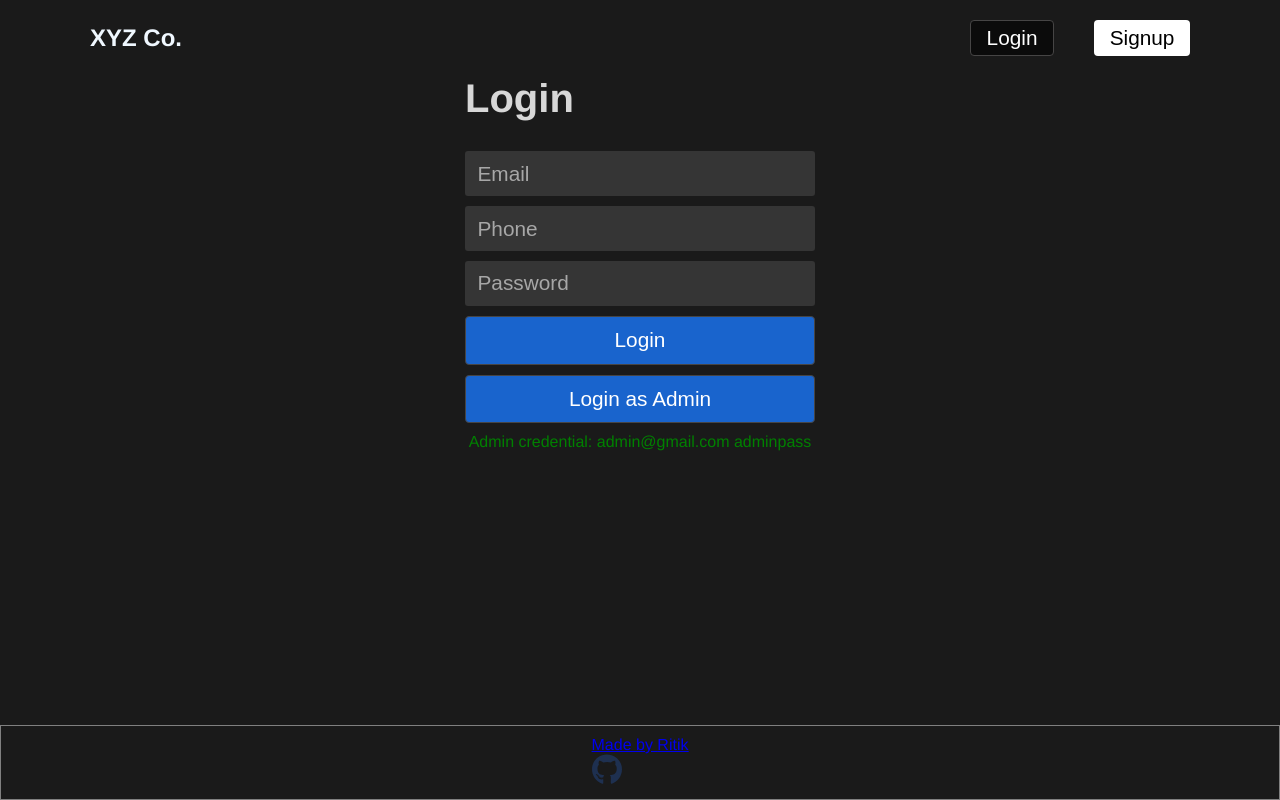
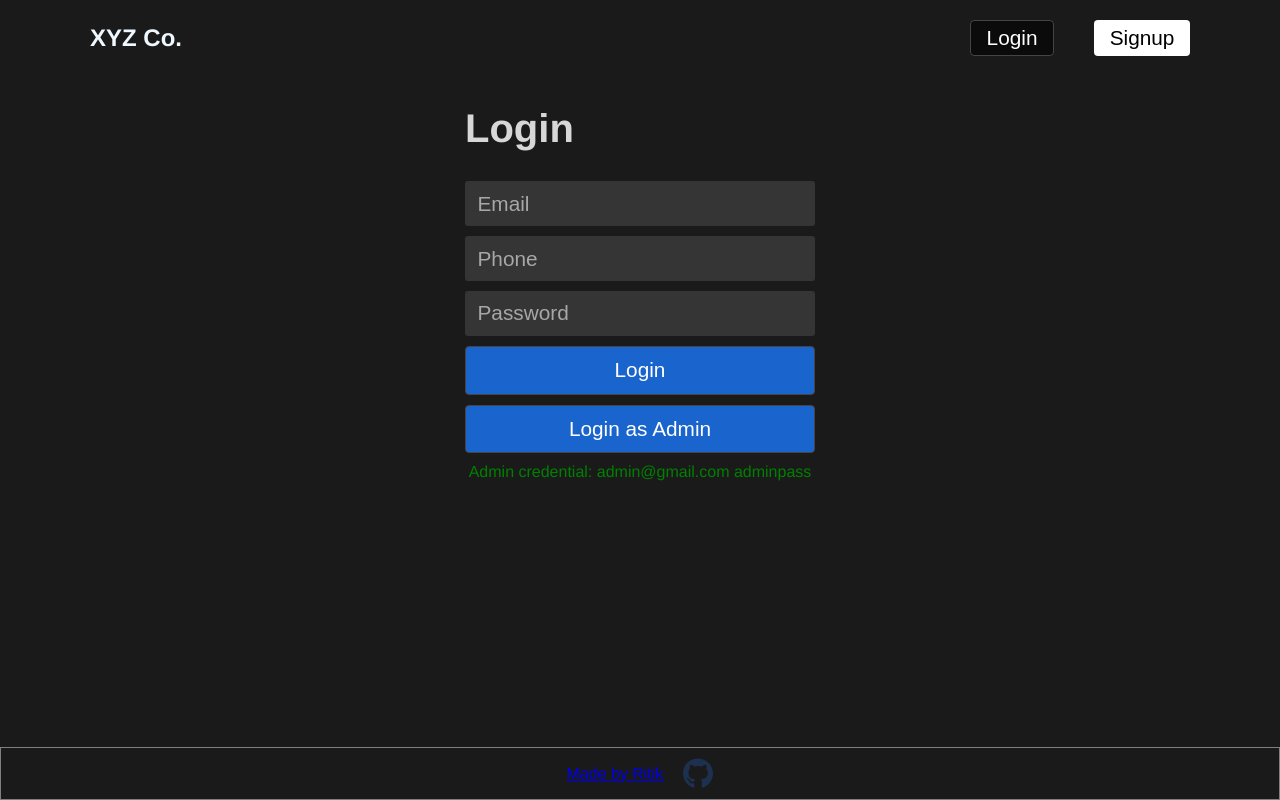
Before and after one commit to ritik48/MERN-FRONTEND, a React (Create React App) app: page /login in a window 1280 px wide. Built offline with nearby package versions, Linux system fonts and the light colour scheme; no server answers.

Commit message:
minor changes

```diff
--- a/src/index.css
+++ b/src/index.css
@@ -128,7 +128,7 @@ h2.brand {
 /* ============ Signup =========== */
 
 .signup {
-    margin-top: 0px;
+    margin-top: 30px;
 }
 
 .signup-content {
@@ -359,6 +359,12 @@ h2.brand {
     margin-top: auto !important;
     width: 100%;
 }
+
+.footer-content {
+    display: flex;
+    align-items: center;
+    gap: 20px;
+}
 .gicon {
     width: 30px;
 }
```
